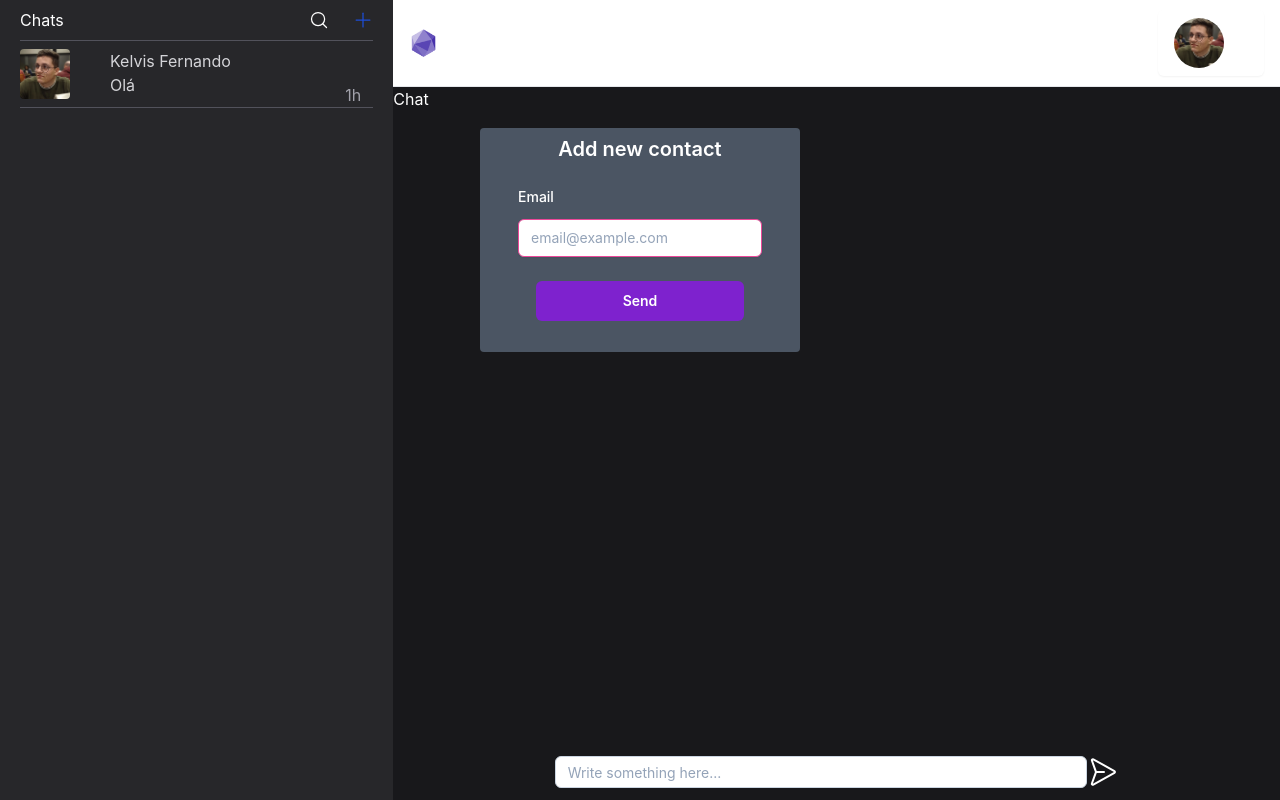
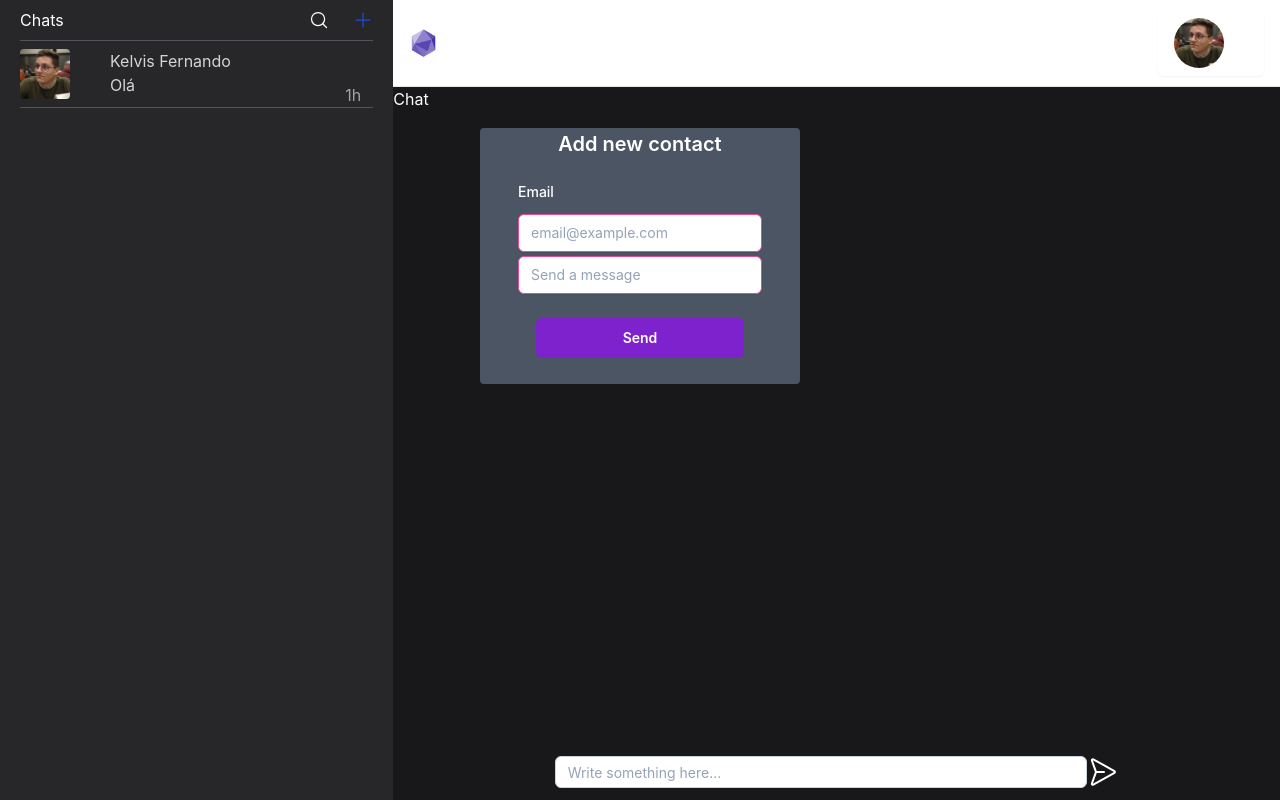
Before and after one commit to Kelvis-fernando/chat-app, a Next.js app: page /chat in a window 1280 px wide. Both pictures are taken after a click on the icon 363 px from the left and 20 px from the top of the page. Built offline with nearby package versions, Linux system fonts and the light colour scheme.

Commit message:
Ajusted how do the fetch request

```diff
--- a/src/components/chat/AddContact.tsx
+++ b/src/components/chat/AddContact.tsx
@@ -1,14 +1,43 @@
+import { useForm, SubmitHandler } from "react-hook-form";
+import Swal from "sweetalert2";
+import withReactContent from "sweetalert2-react-content";
+import styles from "../../styles/chat/AddContact.module.scss";
 import { useState } from "react";
-import { useForm, SubmitHandler } from "react-hook-form";
-
-import styles from "../../styles/chat/AddContact.module.scss";
-import Head from "next/head";
 
 interface AddContact {
    email: string;
+   message: string;
+}
+
+const MySwal = withReactContent(Swal);
+
+function SuccessAlert() {
+   MySwal.fire({
+      toast: true,
+      position: "top-end",
+      showConfirmButton: false,
+      timer: 3000,
+      timerProgressBar: true,
+      didOpen: (toast) => {
+         toast.addEventListener("mouseenter", Swal.stopTimer);
+         toast.addEventListener("mouseleave", Swal.resumeTimer);
+      },
+      icon: "success",
+      title: "Contact message send success!",
+   });
 }
 
 const AddContact = () => {
+   function SendMessageForContact(emailAndMessage: any) {
+      fetch("api/chat/addnewcontact/", {
+         method: "POST",
+         headers: { "Content-Type": "application/x-www-form-urlencoded" },
+         body: JSON.stringify(emailAndMessage),
+      }).then(() => {
+         SuccessAlert();
+      });
+   }
+
    const {
       register,
       handleSubmit,
@@ -16,13 +45,15 @@ const AddContact = () => {
       formState: { errors },
    } = useForm<AddContact>();
 
-   const onSubmit: SubmitHandler<AddContact> = async (email) => {
-      console.log(email);
+   const onSubmit: SubmitHandler<AddContact> = async (emailAndMessage) => {
+      return SendMessageForContact(emailAndMessage);
    };
 
    return (
       <div className={styles.addContact}>
-         <h1 className="self-center text-xl font-semibold whitespace-nowrap dark:text-white flex cursor-pointer">Add new contact</h1>
+         <h1 className="self-center text-xl font-semibold whitespace-nowrap dark:text-white flex cursor-pointer">
+            Add new contact
+         </h1>
          <form onSubmit={handleSubmit(onSubmit)}>
             <div className="mt-6">
                <label
@@ -41,6 +72,16 @@ const AddContact = () => {
                      required
                   />
                </div>
+               <div className="mt-1">
+                  <input
+                     {...register("message", { required: true })}
+                     type="text"
+                     id="message"
+                     className={styles.addContactInput}
+                     placeholder="Send a message"
+                     required
+                  />
+               </div>
             </div>
             <div className="my-6 flex justify-center">
                <button type="submit" className={styles.sendContactButton}>
--- /dev/null
+++ b/src/pages/api/chat/addnewcontact.ts
@@ -0,0 +1,20 @@
+// Next.js API route support: https://nextjs.org/docs/api-routes/introduction
+import type { NextApiRequest, NextApiResponse } from "next";
+
+type Data = {
+   email?: string;
+   status?: string;
+};
+
+export default function handler(
+   req: NextApiRequest,
+   res: NextApiResponse<Data>
+) {
+   if (req.method !== "POST") {
+      return res
+         .status(405)
+         .json({ status: "Method not allowed, only POST  " });
+   }
+
+   res.send({ status: "Success" });
+}
--- a/src/styles/chat/AddContact.module.scss
+++ b/src/styles/chat/AddContact.module.scss
@@ -1,5 +1,5 @@
 .addContact {
-   @apply flex flex-col justify-center top-32 items-center absolute w-80 h-56 z-[1000] bg-gray-600 rounded;
+   @apply flex flex-col justify-center top-32 items-center absolute w-80 h-64 z-[1000] bg-gray-600 rounded;
 }
 
 .addContactInput {
```
